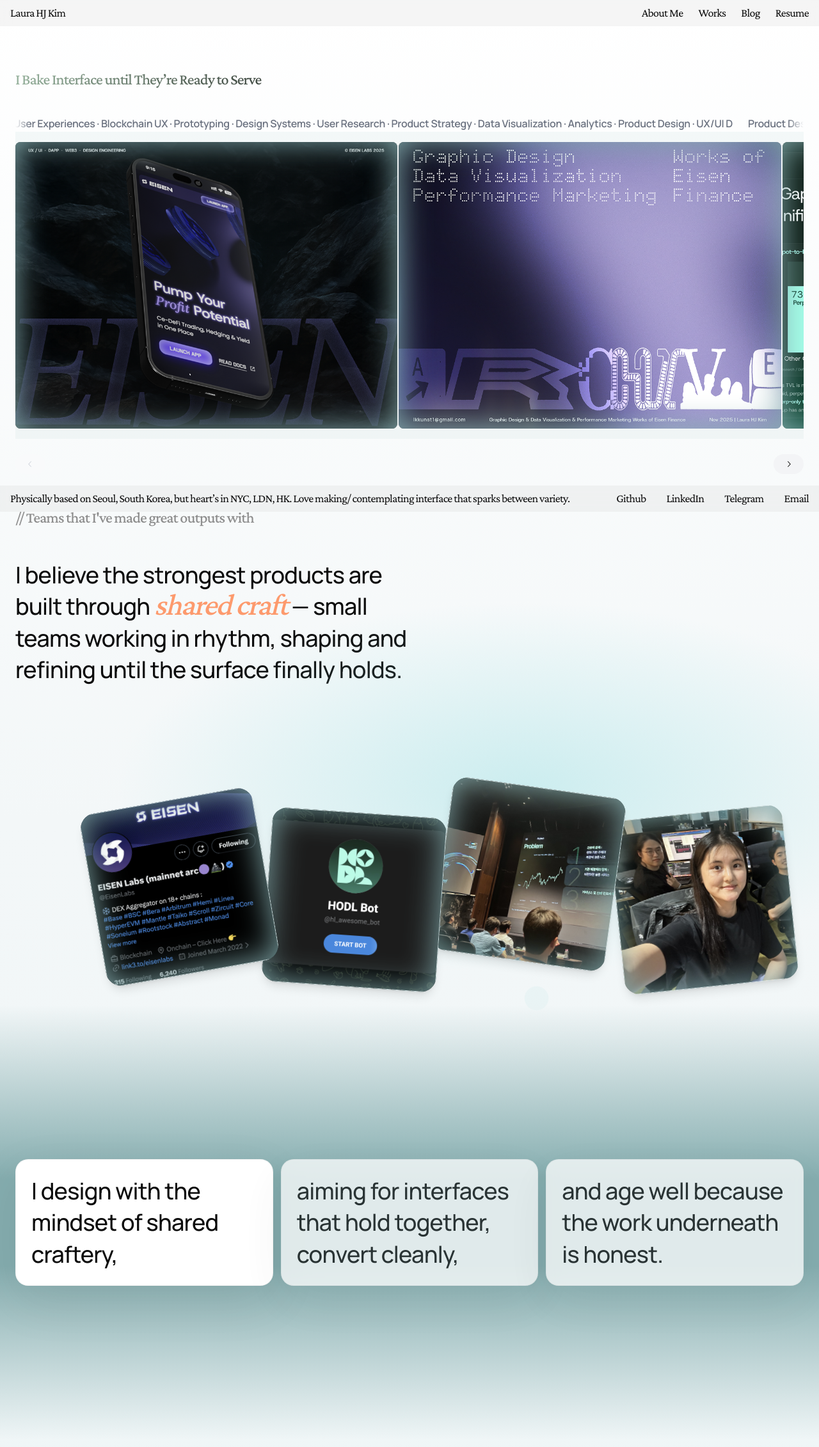
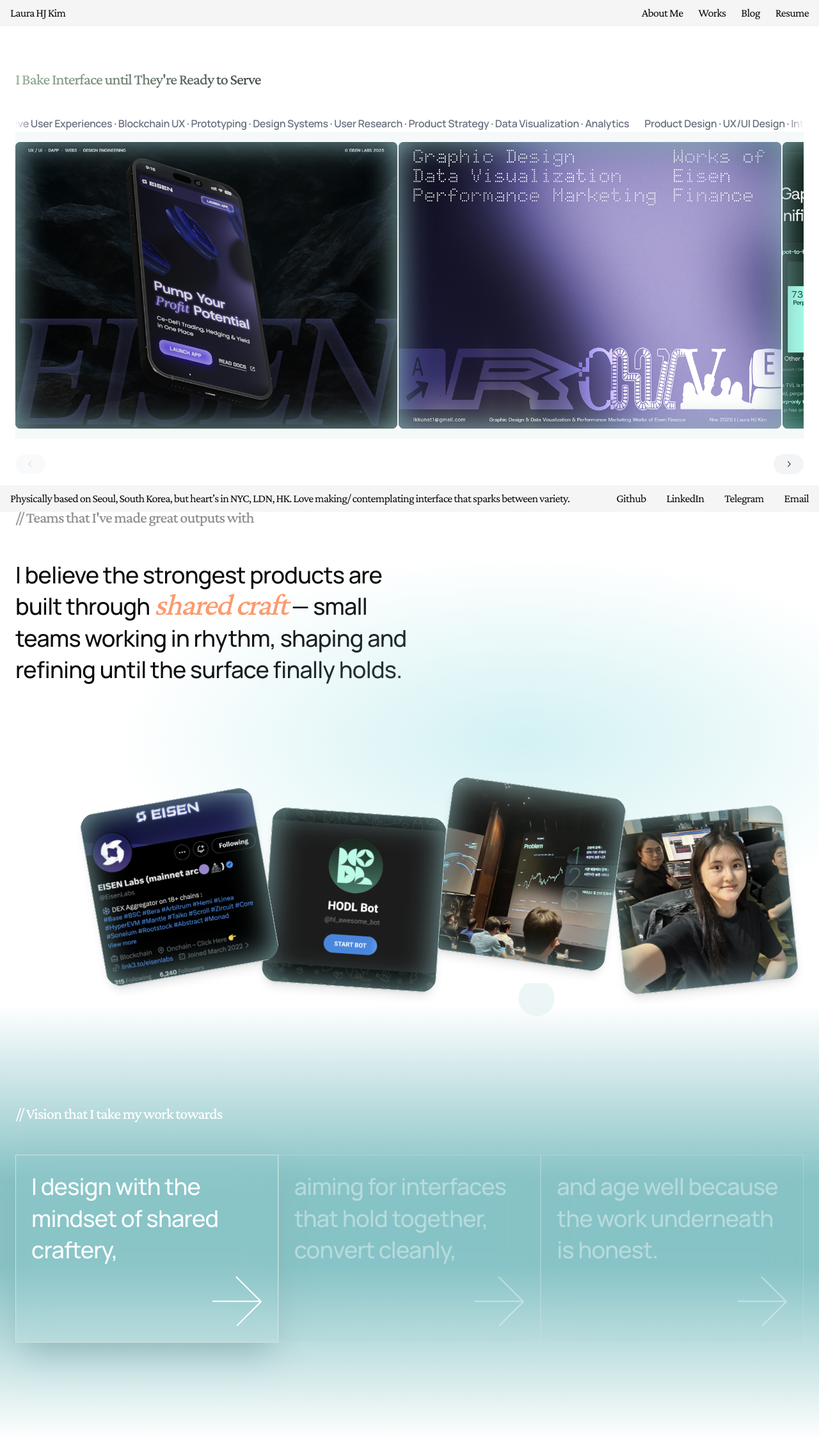
Before and after one commit to HJKUNST/portfolio-website-new, a Next.js app: page / in a window 1280 px wide. Shown: the top 2262 px of the page at 64% size. Built offline with nearby package versions, Linux system fonts and the light colour scheme.

Commit message:
refactor: update sections to use default props and remove local portfolio data

```diff
--- a/src/app/globals.css
+++ b/src/app/globals.css
@@ -44,7 +44,7 @@
 
 body {
   margin: 0;
-  background: linear-gradient(180deg, #ffffff 0%, #f3f7f8 28%, #e7f3f4 100%);
+  /* background: linear-gradient(180deg, #ffffff 0%, #f3f7f8 28%, #e7f3f4 100%); */
   color: var(--gray-900);
   font-family: var(--font-manrope), "Manrope", system-ui, -apple-system,
     BlinkMacSystemFont, "Segoe UI", sans-serif;
@@ -153,6 +153,26 @@ img {
   box-shadow: 0 24px 80px rgba(0, 0, 0, 0.08);
 }
 
+.card-shell {
+  background: rgba(206, 225, 226, 0.02);
+  border: 1px solid rgba(206, 225, 226, 1);
+  border-radius: 0;
+  padding: 1.5rem;
+  backdrop-filter: blur(24px);
+  transition: all 0.3s;
+  display: flex;
+  flex-direction: column;
+  gap: 1rem;
+}
+
+.card-shell.active {
+  box-shadow: 0 25px 50px -12px rgba(133, 173, 175, 0.8);
+}
+
+.card-shell:not(.active) {
+  opacity: 0.4;
+}
+
 .gradient-spotlight {
   background: radial-gradient(circle at 50% 50%,
       rgba(144, 221, 225, 0.35) 0%,
--- a/src/app/page.tsx
+++ b/src/app/page.tsx
@@ -4,26 +4,18 @@ import { LookingForTeamSection } from "@/components/sections/LookingForTeamSecti
 import { SharedCrafteryPathSection } from "@/components/sections/SharedCrafteryPathSection";
 import { TeamsSection } from "@/components/sections/TeamsSection";
 import { ValuesArrowFieldSection } from "@/components/sections/ValuesArrowFieldSection";
-import { getPortfolioModel } from "@/lib/figma/get_figma_data";
 
-export default async function Home() {
-  const model = await getPortfolioModel();
-
+export default function Home() {
   return (
     <>
       <SiteNav />
       <SmoothScrollProvider>
         <main className="flex min-h-screen flex-col gap-12 pt-16 pb-24">
-      <HeroSection headline={model.hero.headline} tags={model.hero.tags} cards={model.hero.cards} />
-      <TeamsSection headline={model.teamwork.headline} teams={model.teamwork.teams} />
-      <SharedCrafteryPathSection steps={model.craftery.steps} />
-      <ValuesArrowFieldSection title={model.offerings.title} items={model.offerings.items} />
-      <LookingForTeamSection
-        headline={model.cta.headline}
-        subheadline={model.cta.subheadline}
-        contactLabel={model.cta.contactLabel}
-        icons={model.cta.icons}
-      />
+          <HeroSection />
+          <TeamsSection />
+          <SharedCrafteryPathSection />
+          <ValuesArrowFieldSection />
+          <LookingForTeamSection />
         </main>
       </SmoothScrollProvider>
       <SiteFooter />
@@ -37,12 +29,12 @@ const SiteNav = () => {
       style={{
         background: "rgba(202, 202, 202, 0.2)",
       }}>
-      <a className="text-h4-em" href="/">Laura HJ Kim</a>
+      <a className="text-h4-em hover:text-primary transition-colors" href="/">Laura HJ Kim</a>
       <nav className="hidden items-center gap-6 text-h4-em md:flex">
-        <a href="#aboutme">About Me</a>
-        <a href="#works">Works</a>
-        <a href="#blog">Blog</a>
-        <a href="#resume">Resume</a>
+        <a href="#aboutme" className="hover:text-gray-600 transition-colors">About Me</a>
+        <a href="#works" className="hover:text-gray-600 transition-colors">Works</a>
+        <a href="#blog" className="hover:text-gray-600 transition-colors">Blog</a>
+        <a href="#resume" className="hover:text-gray-600 transition-colors">Resume</a>
       </nav>
     </header>
   );
--- a/src/components/sections/HeroSection.tsx
+++ b/src/components/sections/HeroSection.tsx
@@ -28,7 +28,25 @@ const CARD_IMAGES: Record<string, string> = {
 
 const DEFAULT_IMAGE = "/tgif.png";
 
-/** 기본 카드 데이터 (props.cards가 비어있을 때 사용) */
+// ============================================
+// Default Data (기본 데이터)
+// ============================================
+
+const DEFAULT_HEADLINE = "I Bake Interface until They're Ready to Serve";
+
+const DEFAULT_TAGS = [
+  "Product Design",
+  "UX/UI Design",
+  "Intuitive User Experiences",
+  "Blockchain UX",
+  "Prototyping",
+  "Design Systems",
+  "User Research",
+  "Product Strategy",
+  "Data Visualization",
+  "Analytics",
+];
+
 const DEFAULT_CARDS: PortfolioCard[] = [
   { title: "EISEN Labs", subtitle: "Pump your profit potential" },
   { title: "Graphic Design & Marketing", subtitle: "Works of Eisen" },
@@ -41,9 +59,9 @@ const DEFAULT_CARDS: PortfolioCard[] = [
 // ============================================
 
 type Props = {
-  headline: string;
-  tags: string[];
-  cards: PortfolioCard[];
+  headline?: string;
+  tags?: string[];
+  cards?: PortfolioCard[];
 };
 
 type CardWithKey = PortfolioCard & { _key: string };
@@ -52,7 +70,11 @@ type CardWithKey = PortfolioCard & { _key: string };
 // Main Component
 // ============================================
 
-export const HeroSection = ({ headline, tags, cards }: Props) => {
+export const HeroSection = ({
+  headline = DEFAULT_HEADLINE,
+  tags = DEFAULT_TAGS,
+  cards = DEFAULT_CARDS
+}: Props) => {
   // Refs
   const containerRef = useRef<HTMLDivElement>(null);
   const trackRef = useRef<HTMLDivElement>(null);
@@ -67,11 +89,9 @@ export const HeroSection = ({ headline, tags, cards }: Props) => {
   const marqueeText = useMemo(() => tags.join(" · "), [tags]);
   const itemWidth = cardWidth + GAP;
 
-  // 카드 데이터 준비 (props 또는 기본값 사용)
+  // 카드 데이터 준비
   const heroCards = useMemo<CardWithKey[]>(() => {
-    const baseCards = cards.length > 0 ? cards : DEFAULT_CARDS;
-
-    return baseCards.map((card, idx) => ({
+    return cards.map((card, idx) => ({
       ...card,
       image: card.image ?? CARD_IMAGES[card.title] ?? DEFAULT_IMAGE,
       _key: `hero-card-${idx}`,
--- a/src/components/sections/LookingForTeamSection.tsx
+++ b/src/components/sections/LookingForTeamSection.tsx
@@ -5,17 +5,34 @@ import { ScrollTrigger, getGSAP } from "@/lib/motion/gsap";
 import { DEFAULT_EASE, MICRO_FAST, prefersReducedMotion } from "@/lib/motion/constants";
 
 type Props = {
-  headline: string;
-  subheadline: string;
-  contactLabel: string;
-  icons: { href: string; label: string; icon: string }[];
+  headline?: string;
+  subheadline?: string;
+  contactLabel?: string;
+  icons?: { href: string; label: string; icon: string }[];
 };
 
+// ============================================
+// Default Data (기본 데이터)
+// ============================================
+
+const DEFAULT_HEADLINE = "I'm looking for a team that builds in that cadence. I bring the machinery, the craft, and the ability to help many hands align toward one clear product.";
+
+const DEFAULT_SUBHEADLINE = "help many hands align toward one clear product.";
+
+const DEFAULT_CONTACT_LABEL = "Contact Me";
+
+const DEFAULT_ICONS = [
+  { href: "https://www.linkedin.com", label: "LinkedIn", icon: "in" },
+  { href: "https://github.com", label: "Github", icon: "gh" },
+  { href: "https://t.me", label: "Telegram", icon: "tg" },
+  { href: "mailto:hello@example.com", label: "Email", icon: "mail" },
+];
+
 export const LookingForTeamSection = ({
-  headline,
-  subheadline,
-  contactLabel,
-  icons,
+  headline = DEFAULT_HEADLINE,
+  subheadline = DEFAULT_SUBHEADLINE,
+  contactLabel = DEFAULT_CONTACT_LABEL,
+  icons = DEFAULT_ICONS,
 }: Props) => {
   const sectionRef = useRef<HTMLElement | null>(null);
   const lettersRef = useRef<HTMLSpanElement[]>([]);
--- a/src/components/sections/SharedCrafteryPathSection.tsx
+++ b/src/components/sections/SharedCrafteryPathSection.tsx
@@ -6,10 +6,20 @@ import { ScrollTrigger, getGSAP } from "@/lib/motion/gsap";
 import { prefersReducedMotion } from "@/lib/motion/constants";
 
 type Props = {
-  steps: string[];
+  steps?: string[];
 };
 
-export const SharedCrafteryPathSection = ({ steps }: Props) => {
+// ============================================
+// Default Data (기본 데이터)
+// ============================================
+
+const DEFAULT_STEPS = [
+  "I design with the mindset of shared craftery,",
+  "aiming for interfaces that hold together, convert cleanly,",
+  "and age well because the work underneath is honest.",
+];
+
+export const SharedCrafteryPathSection = ({ steps = DEFAULT_STEPS }: Props) => {
   const pathRef = useRef<SVGPathElement | null>(null);
   const containerRef = useRef<HTMLElement | null>(null);
   const [activeIndex, setActiveIndex] = useState(0);
@@ -32,7 +42,7 @@ export const SharedCrafteryPathSection = ({ steps }: Props) => {
       ease: "none",
       scrollTrigger: {
         trigger: containerRef.current,
-        start: "top top",       // 섹션 상단이 뷰포트 상단에 닿을 때 시작
+        start: "top 10%",       // 섹션 상단이 뷰포트 20% 지점에 닿을 때 시작 (더 일찍)
         end: "+=100%",          // 스크롤 100vh 동안 애니메이션 진행
         pin: true,              // 섹션을 고정
         pinSpacing: true,       // 고정 후 공간 확보
@@ -56,11 +66,19 @@ export const SharedCrafteryPathSection = ({ steps }: Props) => {
   return (
     <section
       ref={containerRef}
-      className="relative section-shell overflow-visible flex items-center justify-center"
+      className="relative section-shell overflow-visible flex flex-col items-center justify-center"
       style={{
-        background: "linear-gradient(to bottom, rgba(133,173,175,0) 0%, rgba(133,173,175,1) 40%, rgba(133,173,175,1) 60%, rgba(133,173,175,0) 100%)"
-      }}
-    >
+        background: "linear-gradient(to bottom, rgba(136,195,198,0) 0%, rgba(136,195,198,1) 40%, rgba(136,195,198,1) 60%, rgba(136,195,198,0) 100%)"
+      }}>
+      <p
+        className="text-h3-em mb-[48px] self-start"
+        style={{
+          background: "none",
+          WebkitBackgroundClip: "unset",
+          backgroundClip: "unset",
+          color: "white",
+        }}
+      >{`//  Vision that I take my work towards`}</p>
       <div className="absolute inset-0 opacity-75 flex items-center justify-center">
         <svg
           viewBox="0 0 910 793"
@@ -73,22 +91,30 @@ export const SharedCrafteryPathSection = ({ steps }: Props) => {
             d="M665.5 25C609.501 25 385 139.5 385 219C385 336.708 782.501 199.227 782.501 357.5C782.501 515.773 25 551.5 25 477.414C25 376 899 460.604 899 655.5C899 798 590.002 798 464.001 798"
             fill="none"
             stroke="rgba(231,243,244,1)"
-            strokeWidth={40}
+            strokeWidth={60}
             strokeLinecap="round"
           />
         </svg>
       </div>
 
-      <div className="relative grid gap-3 md:grid-cols-3">
+      <div className="relative grid md:grid-cols-3">
         {steps.map((line, idx) => (
           <div
             key={line}
-            className={clsx(
-              "card-surface bg-white/75 p-6 backdrop-blur transition-all duration-300",
-              idx === activeIndex ? "shadow-2xl" : "opacity-75",
-            )}
+            className={clsx("card-shell", idx === activeIndex && "active")}
           >
-            <p className="text-h2 text-left leading-snug">{line}</p>
+            <p
+              className="text-h2 text-left leading-snug"
+              style={{
+                color: 'white',
+              }}
+            >{line}</p>
+            <svg className="self-end" width="78" height="79" viewBox="0 0 78 79" fill="none" xmlns="http://www.w3.org/2000/svg">
+              <line x1="75.9434" y1="39.3552" x2="5.79323e-05" y2="39.3552" stroke="white" stroke-width="2" />
+              <line x1="75.2363" y1="39.0623" x2="36.881" y2="0.707122" stroke="white" stroke-width="2" />
+              <line x1="76.6505" y1="39.0623" x2="38.2953" y2="77.4175" stroke="white" stroke-width="2" />
+            </svg>
+
           </div>
         ))}
       </div>
--- a/src/components/sections/TeamsSection.tsx
+++ b/src/components/sections/TeamsSection.tsx
@@ -11,8 +11,8 @@ import { Dialog } from "../ui/Dialog";
 // ============================================
 
 type Props = {
-  headline: string;
-  teams: PortfolioTeam[];
+  headline?: string;
+  teams?: PortfolioTeam[];
 };
 
 type TeamCardProps = {
@@ -41,7 +41,7 @@ const SECTION_BACKGROUND = {
   width: "100%",          // 너비
   height: "80%",         // 높이
   // 중심 정렬 (카드 그리드 중심과 일치)
-  top: "60%",             // 상단 기준점
+  top: "50%",             // 상단 기준점
   left: "60%",            // 왼쪽 기준점
   offsetX: "50px",        // X축 오프셋 (그리드 padding 보정: (120-20)/2 = 50px)
   offsetY: "0px",         // Y축 오프셋
@@ -80,38 +80,39 @@ const CARD_OVERLAY_STYLE = {
 // Default Data (기본 데이터)
 // ============================================
 
+const DEFAULT_HEADLINE = "Teams that I've made great outputs with — small teams working in rhythm.";
+
 const DEFAULT_TEAMS: PortfolioTeam[] = [
   {
     name: "EISEN Labs",
-    detail: "DeFi trading & hedging UI with live microinteractions.",
     image: "/1st.png",
     surfaces: ["DAPP"],
     industry: "DeFi",
-    description: "Eisen is a multichain DEX aggregator on 20+ chains, expanding with V2 to support both CEX and DEX trading, including spot and derivatives. \n Worked as a solo designer / marketer in the tech-focused defi startup, building every visual materials from zero to one including the dapp experience, landing page which had resulted product growth from $10K to $10M Daily.",
+    description: `Eisen is a multichain DEX aggregator on 20+ chains, expanding with V2 to support both CEX and DEX trading, including spot and derivatives.
+
+Worked as a solo designer / marketer in the tech-focused defi startup, building every visual materials from zero to one including the dapp experience, landing page which had resulted product growth from $10K to $10M Daily.`,
   },
   {
     name: "HODL Bot",
-    detail: "Brand & interaction patterns for bot experience.",
     image: "/2nd.png",
-    surfaces: ["Telegram Bot", "Brand Identity", "Marketing"],
-    industry: "Crypto Trading",
-    description: "Created the brand identity and interaction patterns for an automated trading bot, ensuring a seamless user experience across Telegram and web interfaces.",
+    surfaces: ["Telegram Bot"],
+    industry: "DeFi",
+    description: `A Telegram-based trading assistant built on Hyperliquid, designed to unify Spot, Perp, and EVM trading into a single delta-neutral strategy interface. The bot automates hedging and funding-fee arbitrage, helping users reduce downside risk while capturing extra yield — all within a simple chat-based UX.
+
+I led the UX and deck direction for the project, redesigning trading and balance flows to make multi-venue execution seamless. My work reduced task completion time by 43% and user errors by 35%, while improving overall clarity in the trading flow. I also organized and designed the full pitch deck narrative and visual system, which contributed to the team winning 3rd Place ($6K) at the Hyperliquid Hackathon.`,
   },
   {
-    name: "Product Summit",
-    detail: "Storytelling deck for trading interfaces.",
+    name: "TGIF : FX Hedge with Stablecoins",
     image: "/3rd.png",
-    surfaces: ["Pitch Deck", "Presentation", "Visual Design"],
-    industry: "FinTech",
-    description: "Designed compelling storytelling decks that communicate complex trading narratives, helping teams secure funding and partnerships.",
+    surfaces: ["DAPP"],
+    industry: "DeFi",
+    description: `TGIF is an FX hedging protocol built on a KRW-native stablecoin concept, developed by a technically strong team exploring how on-chain systems can replace slow, bank-centric currency risk management for merchants and enterprises.
+
+I led the product narrative and UX, structuring the entire deck and translating complex FX hedging logic into clear user flows. My work focused on making the protocol's mechanisms understandable, usable, and trustworthy, contributing to a 2nd Place ($12K) finish.`,
   },
   {
-    name: "Studio",
-    detail: "Design engineering + prototypes.",
+    name: "Be My Next Teammates!",
     image: "/4th.png",
-    surfaces: ["Prototypes", "Design Engineering", "R&D"],
-    industry: "Design Agency",
-    description: "A personal design studio focused on experimental prototypes and design engineering, pushing boundaries of what's possible in interface design.",
   },
 ];
 
@@ -214,15 +215,18 @@ const TeamDialog = ({
 // Main Component (메인 컴포넌트)
 // ============================================
 
-export const TeamsSection = ({ headline, teams }: Props) => {
-  // 팀 데이터 (props가 비어있으면 기본값 사용)
-  const cards = useMemo(() => (teams.length ? teams : DEFAULT_TEAMS), [teams]);
+export const TeamsSection = ({
+  headline = DEFAULT_HEADLINE,
+  teams = DEFAULT_TEAMS
+}: Props) => {
+  // 팀 데이터
+  const cards = useMemo(() => teams, [teams]);
 
   // 선택된 팀 상태 (다이얼로그용)
   const [selectedTeam, setSelectedTeam] = useState<PortfolioTeam | null>(null);
 
   return (
-    <section className="section-shell overflow-visible relative" style={{ paddingBottom: "0px" }}>
+    <section className="section-shell overflow-visible relative" style={{ paddingBottom: "0px", minHeight: "auto" }}>
       {/* 섹션 배경 그라데이션 */}
       <div
         className="absolute pointer-events-none"
--- a/src/components/sections/ValuesArrowFieldSection.tsx
+++ b/src/components/sections/ValuesArrowFieldSection.tsx
@@ -5,11 +5,32 @@ import clsx from "clsx";
 import { createArrowField } from "@/lib/motion/pointer";
 
 type Props = {
-  title: string;
-  items: string[];
+  title?: string;
+  items?: string[];
 };
 
-export const ValuesArrowFieldSection = ({ title, items }: Props) => {
+// ============================================
+// Default Data (기본 데이터)
+// ============================================
+
+const DEFAULT_TITLE = "Things that I can add values for you";
+
+const DEFAULT_ITEMS = [
+  "User Interface (UI)",
+  "Design System",
+  "Pitch Deck",
+  "UX Research",
+  "Landing Page",
+  "Brand Guideline",
+  "Design Engineering",
+  "Interaction Design",
+  "More Coming Soon…",
+];
+
+export const ValuesArrowFieldSection = ({
+  title = DEFAULT_TITLE,
+  items = DEFAULT_ITEMS
+}: Props) => {
   const containerRef = useRef<HTMLDivElement | null>(null);
 
   useEffect(() => {
@@ -24,10 +45,20 @@ export const ValuesArrowFieldSection = ({ title, items }: Props) => {
 
   return (
     <section className="section-shell">
-      <p className="text-h4-em mb-2">{`// ${title}`}</p>
+      <p
+        className="text-h3-em mb-[48px]"
+        style={{
+          background: "var(--main-gradient)",
+          WebkitBackgroundClip: "text",
+          backgroundClip: "text",
+          color: "transparent",
+        }}
+      >
+        {`// ${title}`}
+      </p>
       <div
         ref={containerRef}
-        className="grid gap-px overflow-hidden rounded-2xl border border-gray-100/80 bg-gray-100/30 sm:grid-cols-3"
+        className="grid gap-px overflow-hidden border border-[rgba(206,225,226,1)] sm:grid-cols-3"
       >
         {items.map((item) => (
           <div
@@ -40,12 +71,19 @@ export const ValuesArrowFieldSection = ({ title, items }: Props) => {
             <div>
               <p className="text-2xl font-semibold tracking-tight text-gray-900">{item}</p>
             </div>
-            <span
-              className="arrow-pointer relative inline-flex h-12 w-12 items-center justify-center rounded-full border border-gray-100 bg-gray-50 text-gray-900 shadow-inner"
+            <svg
+              className="arrow-pointer self-end"
+              width="78"
+              height="79"
+              viewBox="0 0 78 79"
+              fill="none"
+              xmlns="http://www.w3.org/2000/svg"
               aria-hidden
             >
-              ➜
-            </span>
+              <line x1="75.9434" y1="39.3552" x2="5.79323e-05" y2="39.3552" stroke="currentColor" strokeWidth="2" />
+              <line x1="75.2363" y1="39.0623" x2="36.881" y2="0.707122" stroke="currentColor" strokeWidth="2" />
+              <line x1="76.6505" y1="39.0623" x2="38.2953" y2="77.4175" stroke="currentColor" strokeWidth="2" />
+            </svg>
           </div>
         ))}
       </div>
--- a/src/data/localPortfolio.ts
+++ /dev/null
@@ -1,113 +0,0 @@
-import type { PortfolioFigmaModel } from "@/lib/figma/types";
-
-export const localPortfolio: PortfolioFigmaModel = {
-  hero: {
-    headline: "I Bake Interface until They’re Ready to Serve",
-    tags: [
-      "Product Design",
-      "UX/UI Design",
-      "Intuitive User Experiences",
-      "Blockchain UX",
-      "Prototyping",
-      "Design Systems",
-      "User Research",
-      "Product Strategy",
-      "Data Visualization",
-      "Analytics",
-      "Product Design",
-      "UX/UI D",
-    ],
-    cards: [
-      {
-        title: "EISEN Labs",
-        subtitle: "Pump your profit potential",
-        pill: "Defi / Mobile",
-      },
-      {
-        title: "Graphic Design & Marketing",
-        subtitle: "Works of Eisen Finance",
-        pill: "Campaign",
-      },
-      {
-        title: "Hyperliquid Portal",
-        subtitle: "No unified path to trade",
-        pill: "Web App",
-      },
-      {
-        title: "Hedging the FX Market",
-        subtitle: "KRW native stables to hedge FX risk",
-        pill: "FX Stable",
-      },
-    ],
-  },
-  craftery: {
-    steps: [
-      "I design with the mindset of shared craftery,",
-      "aiming for interfaces that hold together, convert cleanly,",
-      "and age well because the work underneath is honest.",
-    ],
-  },
-  offerings: {
-    title: "Things that I can add values for you",
-    items: [
-      "User Interface (UI)",
-      "Design System",
-      "Pitch Deck",
-      "UX Research",
-      "Landing Page",
-      "Brand Guideline",
-      "Design Engineering",
-      "Interaction Design",
-      "More Coming Soon…",
-    ],
-  },
-  teamwork: {
-    headline:
-      "Teams that I've made great outputs with — small teams working in rhythm.",
-    teams: [
-      {
-        name: "EISEN Labs",
-        image: "/1st.png",
-        surfaces: ["DAPP"],
-        industry: "DeFi",
-        description: `Eisen is a multichain DEX aggregator on 20+ chains, expanding with V2 to support both CEX and DEX trading, including spot and derivatives.
-
-        Worked as a solo designer / marketer in the tech-focused defi startup, building every visual materials from zero to one including the dapp experience, landing page which had resulted product growth from $10K to $10M Daily.`,
-      },
-      {
-        name: "HODL Bot",
-        image: "/2nd.png",
-        surfaces: ["Telegram Bot"],
-        industry: "DeFi",
-        description: `A Telegram-based trading assistant built on Hyperliquid, designed to unify Spot, Perp, and EVM trading into a single delta-neutral strategy interface. The bot automates hedging and funding-fee arbitrage, helping users reduce downside risk while capturing extra yield — all within a simple chat-based UX.
-
-        I led the UX and deck direction for the project, redesigning trading and balance flows to make multi-venue execution seamless. My work reduced task completion time by 43% and user errors by 35%, while improving overall clarity in the trading flow. I also organized and designed the full pitch deck narrative and visual system, which contributed to the team winning 3rd Place ($6K) at the Hyperliquid Hackathon.`,
-      },
-      {
-        name: "TGIF : FX Hedge with Stablecoins",
-        image: "/3rd.png",
-        surfaces: ["DAPP"],
-        industry: "DeFi",
-        description: `TGIF is an FX hedging protocol built on a KRW-native stablecoin concept, developed by a technically strong team exploring how on-chain systems can replace slow, bank-centric currency risk management for merchants and enterprises.
-
-        I led the product narrative and UX, structuring the entire deck and translating complex FX hedging logic into clear user flows. My work focused on making the protocol's mechanisms understandable, usable, and trustworthy, contributing to a 2nd Place ($12K) finish.`,
-      },
-      {
-        name: "Be My Next Teammates!",
-        image: "/4th.png",
-      },
-    ],
-  },
-  cta: {
-    headline:
-      "I’m looking for a team that builds in that cadence. I bring the machinery, the craft, and the ability to help many hands align toward one clear product.",
-    subheadline: "help many hands align toward one clear product.",
-    contactLabel: "Contact Me",
-    icons: [
-      { href: "https://www.linkedin.com", label: "LinkedIn", icon: "in" },
-      { href: "https://github.com", label: "Github", icon: "gh" },
-      { href: "https://t.me", label: "Telegram", icon: "tg" },
-      { href: "mailto:hello@example.com", label: "Email", icon: "mail" },
-    ],
-  },
-};
```
Also changed, not shown: src/lib/figma/get_figma_data.ts (deleted, +0 -12 lines), src/lib/figma/normalizeFigma.ts (deleted, +0 -7 lines).
